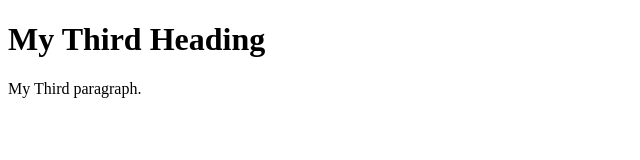
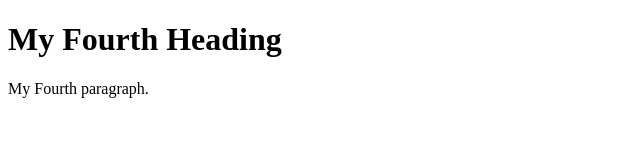
Before and after one commit to Vasko117/kii-jenkins, a plain HTML site: page index.html in a window 1280 px wide. Shown: the whole page, without its empty margins (0-640 px from the left). Drawn offline with Linux system fonts and the light colour scheme.

Commit message:
Update index.html

```diff
--- a/index.html
+++ b/index.html
@@ -2,8 +2,8 @@
 <html>
 <body>
 
-<h1>My Third Heading</h1>
-<p>My Third paragraph.</p>
+<h1>My Fourth Heading</h1>
+<p>My Fourth paragraph.</p>
 
 </body>
 </html>
```
